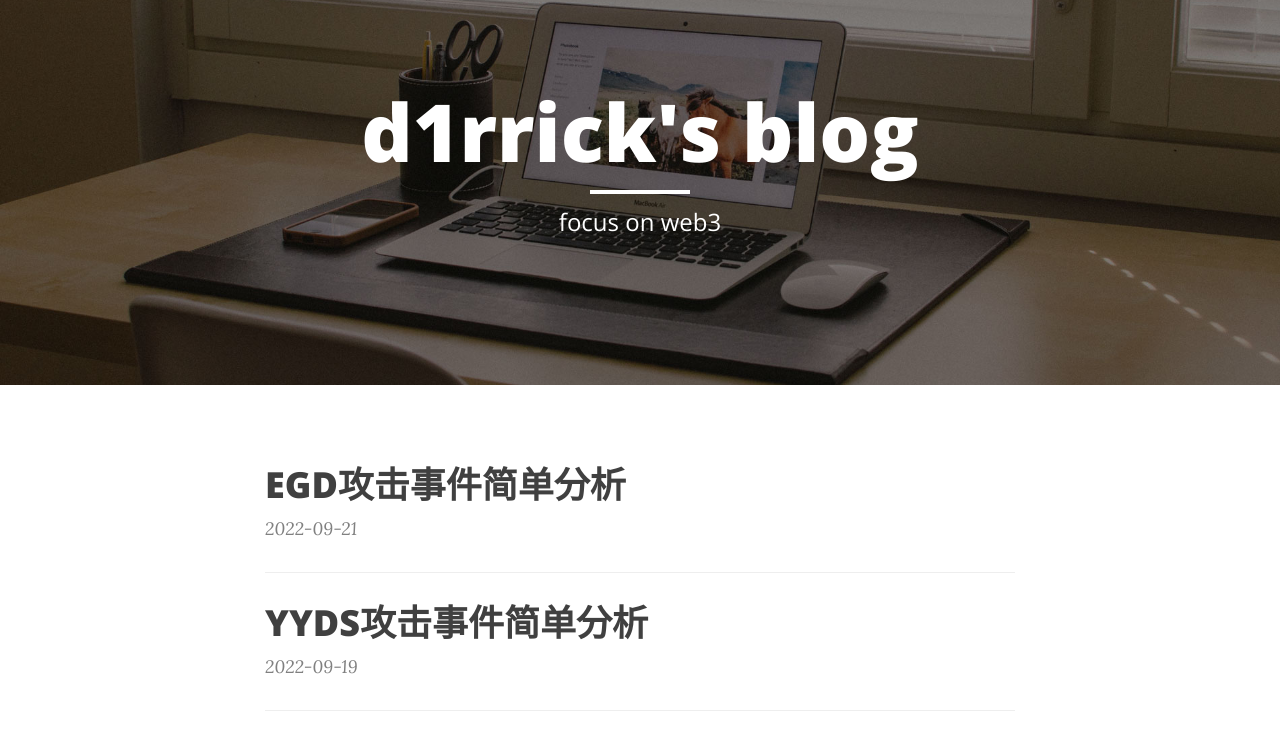
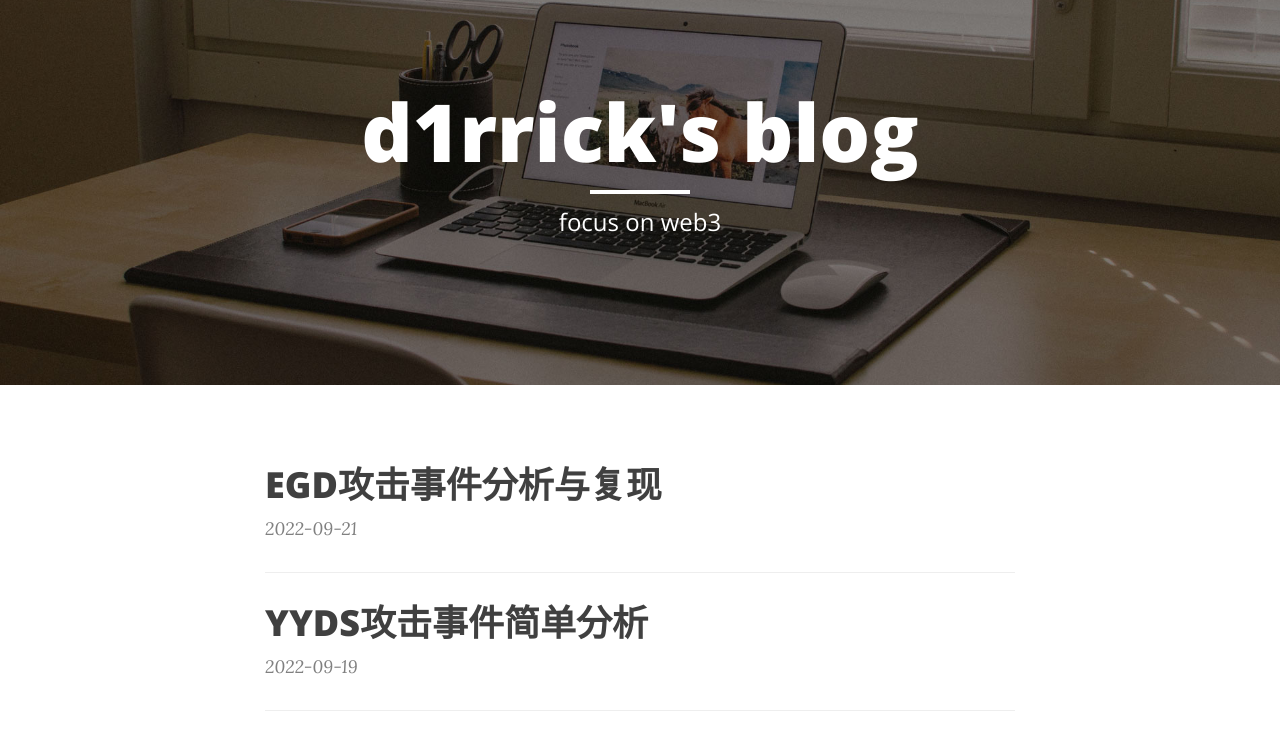
Before and after one commit to HiT0on/HiT0on.github.io, a plain HTML site: page index.html in a window 1280 px wide. Shown: the part 63-800 px from the top of the page. Drawn offline with nearby package versions, Linux system fonts and the light colour scheme.

Commit message:
Site updated: 2022-09-21 14:18:43

```diff
--- a/index.html
+++ b/index.html
@@ -163,7 +163,7 @@
                 <div class="post-preview">
     <a href="/2022/09/21/EGD攻击事件分析与复现/">
         <h2 class="post-title">
-            EGD攻击事件简单分析
+            EGD攻击事件分析与复现
         </h2>
 
     </a>
```
Also changed, not shown: 2022/09/21/EGD攻击事件分析与复现/index.html (+3 -3 lines), archives/2022/09/index.html (+1 -1 lines), archives/2022/index.html (+1 -1 lines), archives/index.html (+1 -1 lines), tags/区块链安全/index.html (+1 -1 lines).
